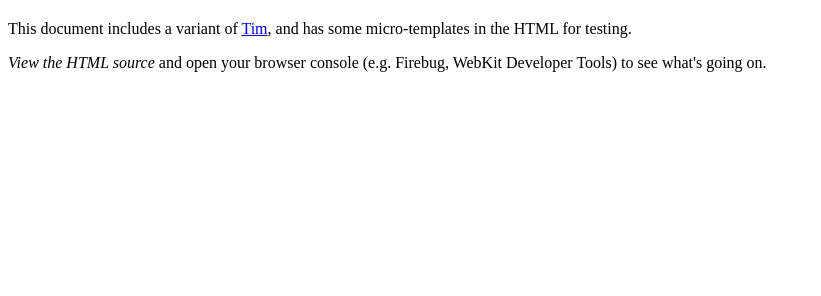
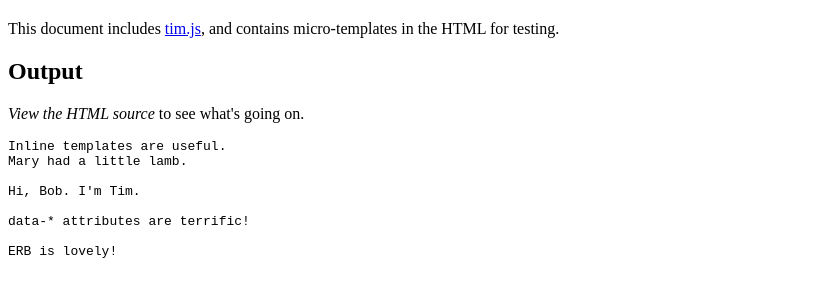
Before and after one commit to premasagar/tim, a plain HTML site: page index.html in a window 1280 px wide. Shown: the part 60-356 px from the top of the page, without its empty margins (0-821 px from the left). Drawn offline with Linux system fonts and the light colour scheme.

Commit message:
demo examples

```diff
--- a/index.html
+++ b/index.html
@@ -4,17 +4,20 @@
 
 <body>
 <h1><a href=http://github.com/premasagar/tim>Tim</a></h1>
-    <p>This document includes a variant of <a href=http://github.com/premasagar/tim>Tim</a>, and has some micro-templates in the HTML for testing.</p>
+<p>This document includes <a href=http://github.com/premasagar/tim>tim.js</a>, and contains micro-templates in the HTML for testing.</p>
 
-    <p><em>View the HTML source</em> and open your browser console (e.g. Firebug, WebKit Developer Tools) to see what's going on.</p>
+<h2>Output</h2>
+<p><em>View the HTML source</em> to see what's going on.</p>
+<pre><code id=console></code></pre>
+
 
 <!-- MICRO-TEMPLATES -->
+<script type=text/tim class=staticText>
+Mary had a little lamb.
+</script>
+
 <script type=text/tim class=helloPerson>
 Hi, {{name}}. I'm Tim.
-    </script>
-
-    <script type=text/tim class=staticText>
-        Remember the milk.
 </script>
 
 <script type=text/tim data-tim=myAttrTest>
@@ -32,42 +35,52 @@
 
 <!-- Then, use it -->
 <script>
-        if (console){
-            // A simple call to Tim, supplying the template as a string
-            console.log(
-                tim("Inline templates are {{adj}}.", {adj:"ace"})
-            );
+    var log = "";
 
     /////
 
-            // Referencing a micro-template in the document's HTML
-            console.log(
-                tim("helloPerson", {name:"Bob"})
-            );
+
+    // A simple call to Tim, supplying the template as a string
+    log += tim("Inline templates are {{adj}}.", {adj:"useful"});
+
 
     /////
 
+
     // Referencing a simple text template, without data substitution
-            console.log(
-                tim("staticText")
-            );
+    log += tim("staticText");
+
 
     /////
 
-            // Changing the script element's attribute to lookup the template name
-            tim.dom({attr:"data-tim"});
-            console.log(
-                tim("myAttrTest", {adj:"terrific"})
-            );
+
+    // Referencing a micro-template in the document's HTML
+    log += tim("helloPerson", {name:"Bob"});
+
 
     /////
 
-            // Changing the script element's type and the start/end delimiters in the template
-            var erb = tim({type:"text/tim+erb", start:"<%", end:"%>"});
-            console.log(
-                erb("myErbTest", {adj:"lovely"})
-            );
-        }
+
+    // Change the target script element attribute
+    tim.dom({attr:"data-tim"});
+    log += tim("myAttrTest", {adj:"terrific"});
+
+
+    /////
+
+
+    // Change the template's start/end delimiters and the target script element type
+    var erb = tim({start:"<%", end:"%>", type:"text/tim+erb"});
+    log += erb("myErbTest", {adj:"lovely"});
+
+    /* NOTE: the above could have been written as:
+    var erb = tim({start:"<%", end:"%>"});
+    erb.dom({type:"text/tim+erb"});
+    */
+
+    /////
+
+    document.getElementById("console").innerHTML = log;
 </script>
 </body>
 </html>
```
Lines whose indentation alone changed are shown as unchanged.
